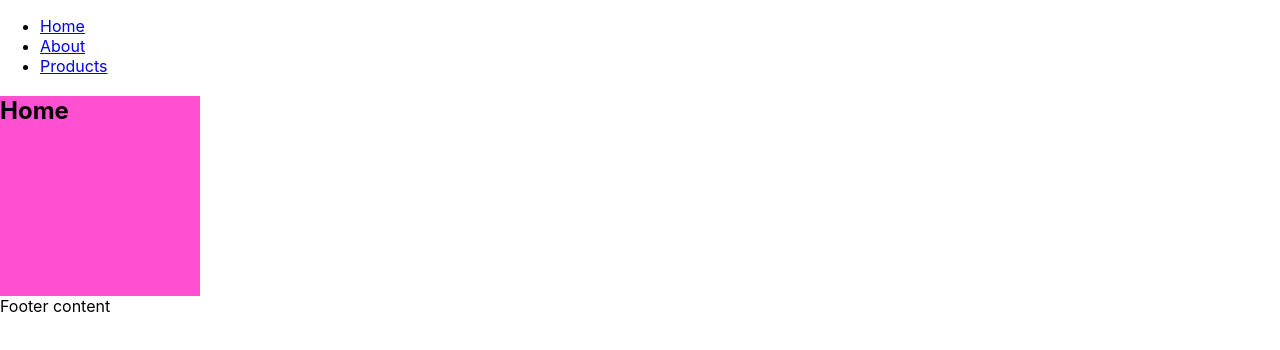
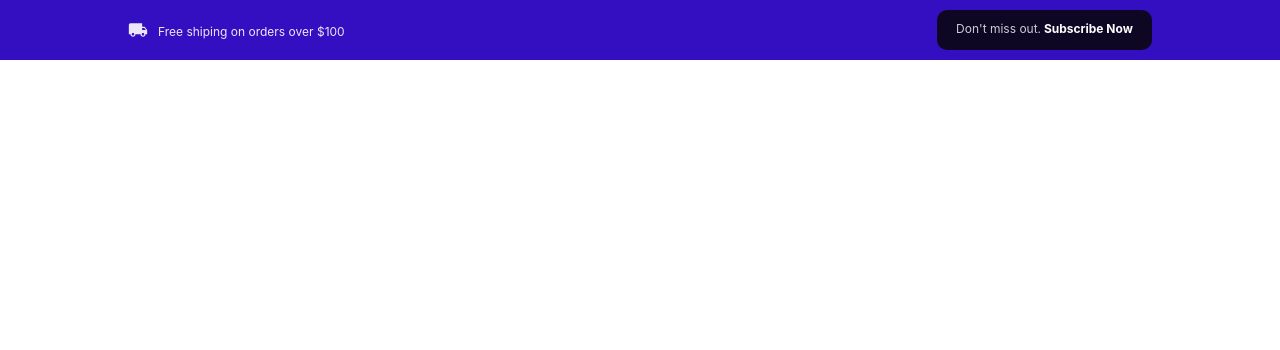
Before and after one commit to AyahElsayed/E-Commerce-Lite, a React (Create React App) app: page / in a window 1280 px wide. Shown: the top 350 px of the page. Built offline with nearby package versions, Linux system fonts and the light colour scheme.

Commit message:
UI of header-top

```diff
--- a/package.json
+++ b/package.json
@@ -9,6 +9,7 @@
     "node-sass": "^5.0.0",
     "react": "^17.0.2",
     "react-dom": "^17.0.2",
+    "react-icons": "^4.2.0",
     "react-router-dom": "^5.2.0",
     "react-scripts": "4.0.3",
     "web-vitals": "^1.1.1"
--- a/src/components/Header.js
+++ /dev/null
@@ -1,19 +0,0 @@
-import {Link} from 'react-router-dom';
-
-export const Header = () => {
-    return (
-        <nav>
-            <ul>
-                <li>
-                    <Link to="/">Home</Link>
-                </li>
-                <li>
-                    <Link to="/about">About</Link>
-                </li>
-                <li>
-                    <Link to="/products">Products</Link>
-                </li>
-            </ul>
-        </nav>
-    );
-};
--- /dev/null
+++ b/src/components/Header/Header.js
@@ -0,0 +1,20 @@
+import './index.scss'
+import { MdLocalShipping } from 'react-icons/md'
+export const Header = () => {
+    return (
+        <div className="header_top">
+            <div className="container">
+                <div className="shipping">
+                    <span className="icon"><MdLocalShipping /></span>
+                    <span className="desc">Free shiping on orders over $100</span>
+                </div>
+                <div className="subscribe">
+                    <div className="content">
+                        <span>Don't miss out.</span>
+                        <a href="#"> Subscribe Now</a>
+                    </div>
+                </div>
+            </div>
+        </div>
+    );
+};
--- /dev/null
+++ b/src/components/Header/index.scss
@@ -0,0 +1,52 @@
+// Header top background-color #340EC1
+// Header search background-color #4D25E0
+
+.header_top{
+    background-color: #340EC1;
+    height: 60px;
+    color: #fff;
+    .container{
+        width:80%;
+        margin:auto;
+        display:flex;
+        padding-top: 20px;
+        position: relative;
+        .shipping{
+            flex:4;
+            position: relative;
+            opacity: 0.9;
+            .desc{
+                font-size: 12px;
+                margin-left: 30px;
+            }
+            .icon{
+                position: absolute;
+                font-size: 20px;
+            }
+        }
+        .subscribe{
+            flex:1;
+            background-color: #0D0724;
+            height: 40px;
+            width: 215px;
+            border-radius: 10px;
+            font-size: 12px;
+            text-align: center;
+            position: absolute;
+            right: 0;
+            top: 10px;
+            .content{
+                padding-top: 11px;
+                span {
+                    opacity: .8;
+                }
+                a{
+                    text-decoration: none;
+                    color: #fff;
+                    font-weight: bolder;
+
+                }
+            }
+        }
+    }
+}
--- a/src/components/Layout.js
+++ b/src/components/Layout.js
@@ -1,6 +1,6 @@
 import React from 'react';
 import {Route, Switch} from 'react-router-dom';
-import {Header} from './Header';
+import {Header} from './Header/Header';
 import {Footer} from './Footer';
 import {Content} from './Content';
 
@@ -8,8 +8,8 @@ export const Layout = () => {
   return (
       <div>
           <Header />
-          <Content />
-          <Footer />
+          {/* <Content /> */}
+          {/* <Footer /> */}
       </div>
   );
 };
```
Also changed, not shown: 1 other file (tests, documents, lock files or other folders).
